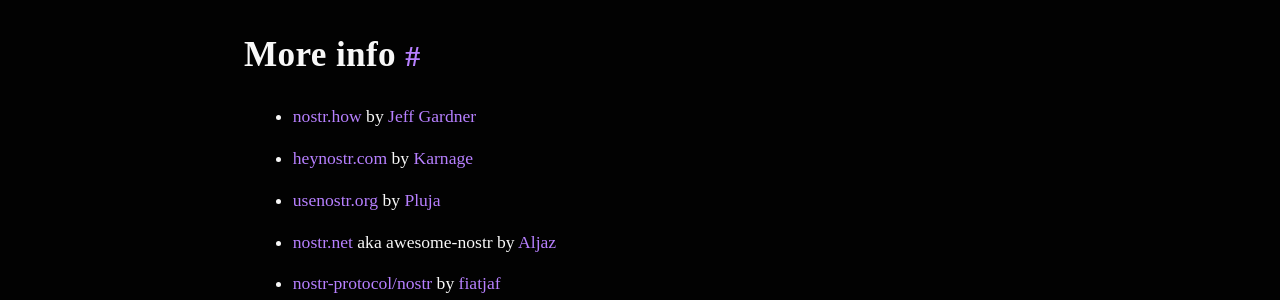
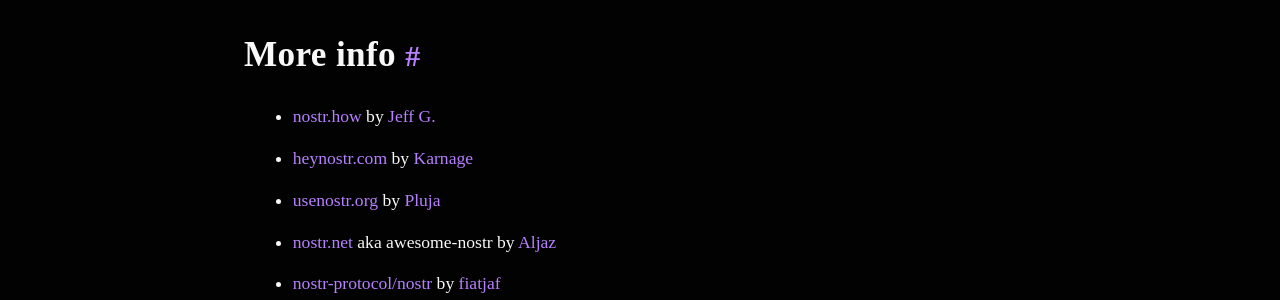
Before and after one commit to nostr-resources/nostr-resources.github.io, a Jekyll site: the page built from index.md, in a window 1280 px wide and 900 px high, scrolled down 14155 px. Shown: the part 154-454 px from the top of the window. Built offline with Jekyll 4.4.1, drawn with Linux system fonts in a browser that asks for light colours; some web fonts are replaced.

Commit message:
style(info): Jeff G.

```diff
--- a/index.md
+++ b/index.md
@@ -384,7 +384,7 @@ Only the message content is encrypted on Nostr: the sender, recipient and timest
 
 ## More info
 
-- [nostr.how](https://nostr.how/) by [Jeff Gardner](nostr:npub1zuuajd7u3sx8xu92yav9jwxpr839cs0kc3q6t56vd5u9q033xmhsk6c2uc)
+- [nostr.how](https://nostr.how/) by [Jeff G.](nostr:npub1zuuajd7u3sx8xu92yav9jwxpr839cs0kc3q6t56vd5u9q033xmhsk6c2uc)
 - [heynostr.com](https://www.heynostr.com/) by [Karnage](nostr:npub1r0rs5q2gk0e3dk3nlc7gnu378ec6cnlenqp8a3cjhyzu6f8k5sgs4sq9ac)
 - [usenostr.org](https://usenostr.org/) by [Pluja](nostr:npub1jh4qu2g5e49syrwh293q8q90xeklvdx47pnj5vyca2tkljed08us0ctj6k)
 - [nostr.net](https://www.nostr.net/) aka awesome-nostr by [Aljaz](nostr:npub1aljazgxlpnpfp7n5sunlk3dvfp72456x6nezjw4sd850q879rxqsthg9jp)
```
